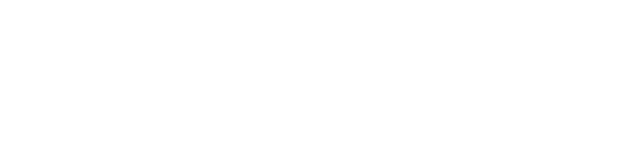
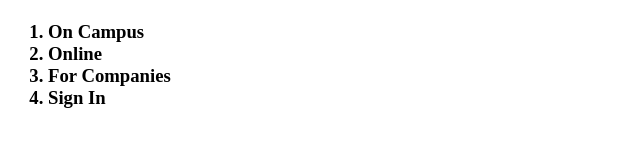
Before and after one commit to nicopolypse/colmar, a plain HTML site: page index.html in a window 1280 px wide. Shown: the whole page, without its empty margins (0-640 px from the left). Drawn offline with Linux system fonts and the light colour scheme; files that its build step writes are made by us from their sources.

Commit message:
added more html elements

```diff
--- a/index.html
+++ b/index.html
@@ -9,6 +9,14 @@
     </head>
 <body>
   <h1><COLMARACADEMY></h1>
+   <h3>
+      <ol>
+          <li>On Campus</li>
+          <li>Online</li>
+          <li>For Companies</li>
+          <li>Sign In</li>
+      </ol>
+   </h3>
 
 </body>
 
```
